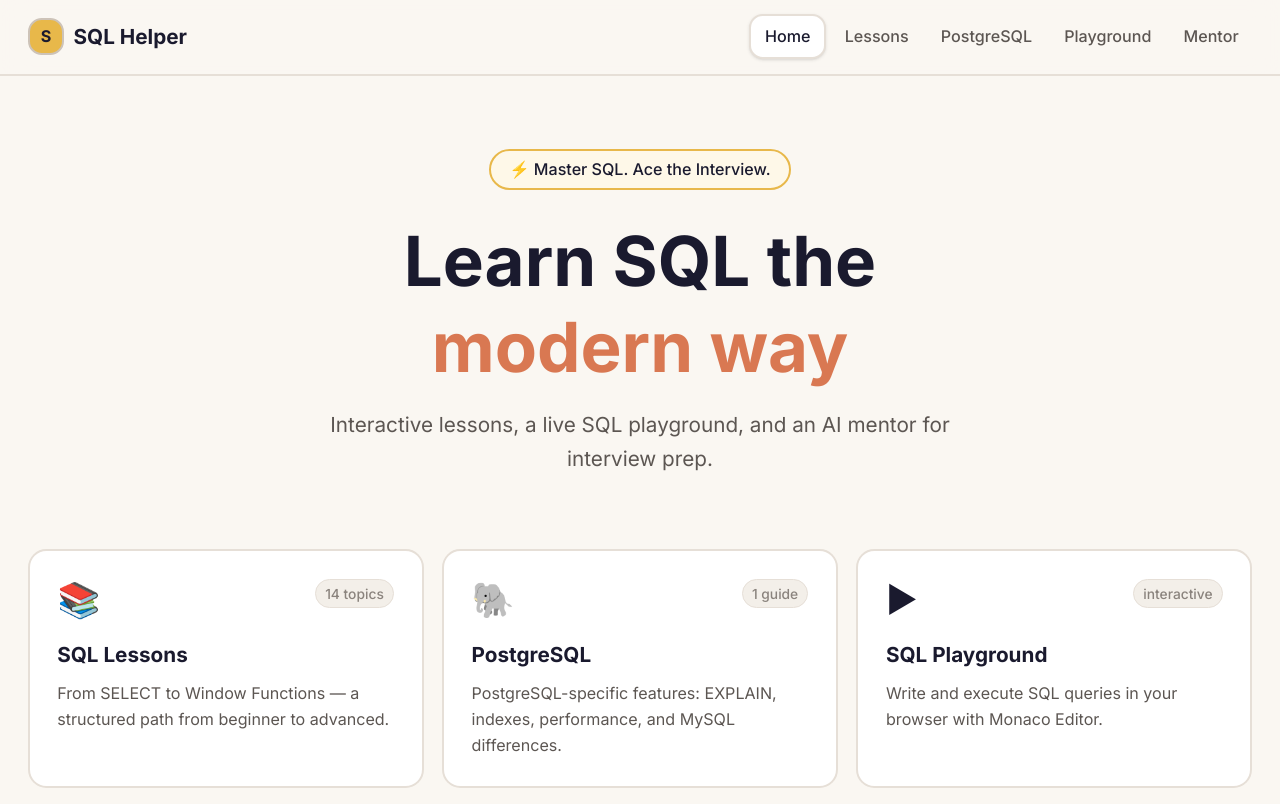
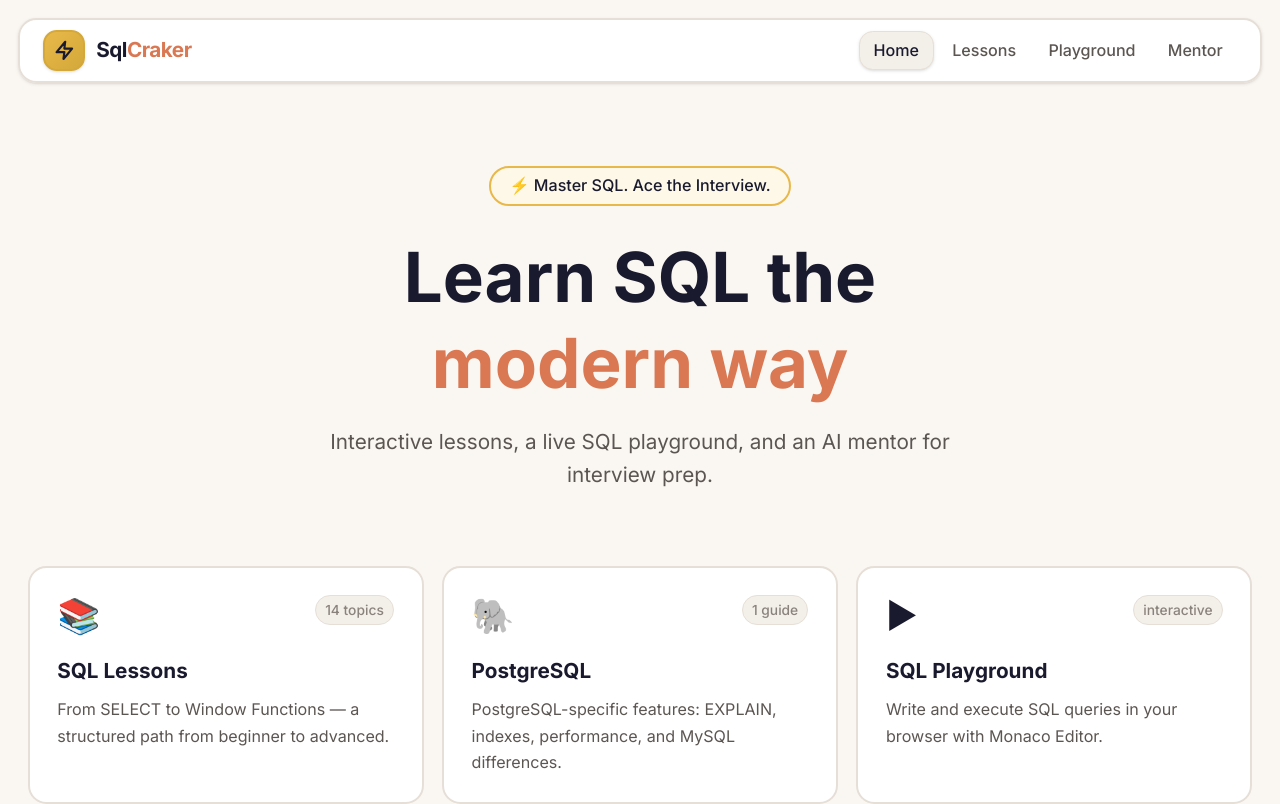
Before and after one commit to MuhammaddFouadd/Sql-Crack-Platform, a Next.js app: page / in a window 1280 px wide. Shown: the top 804 px of the page. Built offline with nearby package versions, Linux system fonts and the light colour scheme.

Commit message:
feat: rebrand to Sql Craker with logo and modern island navbar

```diff
--- a/src/components/Header.tsx
+++ b/src/components/Header.tsx
@@ -1,29 +1,33 @@
 'use client'
 
+// ── Site navigation header ──
 import Link from 'next/link'
 import { usePathname } from 'next/navigation'
 import { cn } from '@/lib/utils'
 
+// Nav link definitions (Home, Lessons, Playground, Mentor)
 const links = [
   { href: '/', label: 'Home' },
   { href: '/lessons', label: 'Lessons' },
-  { href: '/postgres', label: 'PostgreSQL' },
   { href: '/playground', label: 'Playground' },
   { href: '/chat', label: 'Mentor' },
 ]
 
 export default function Header() {
-  const pathname = usePathname()
+  const pathname = usePathname() // Current route, used to highlight active link
 
   return (
-    <header className="sticky top-0 z-50 bg-cream/90 backdrop-blur-md border-b-2 border-border">
-      <div className="max-w-6xl mx-auto px-6 h-16 flex items-center justify-between">
-        <Link href="/" className="flex items-center gap-2 group">
-          <div className="w-8 h-8 rounded-xl bg-yellow border-2 border-border-dark flex items-center justify-center text-sm font-bold text-text group-hover:scale-105 transition-transform">
-            S
+    <header className="pt-4 pb-2">
+      <div className="max-w-6xl mx-auto px-4">
+        <div className="bg-card/95 backdrop-blur-lg border-2 border-border rounded-2xl shadow-sm px-5 h-14 flex items-center justify-between">
+          <Link href="/" className="flex items-center gap-2.5 group">
+            <div className="w-9 h-9 rounded-xl bg-gradient-to-br from-yellow to-yellow-dark border-2 border-yellow-dark flex items-center justify-center shadow-sm group-hover:scale-105 transition-transform">
+              <svg width="18" height="18" viewBox="0 0 24 24" fill="none" stroke="currentColor" strokeWidth="2.5" strokeLinecap="round" strokeLinejoin="round" className="text-text">
+                <polygon points="13 2 3 14 12 14 11 22 21 10 12 10 13 2" />
+              </svg>
             </div>
-          <span className="font-bold text-lg text-text hidden sm:block">
-            SQL Helper
+            <span className="font-bold text-lg text-text tracking-tight">
+              Sql<span className="text-accent">Craker</span>
             </span>
           </Link>
 
@@ -37,10 +41,10 @@ export default function Header() {
                   key={link.href}
                   href={link.href}
                   className={cn(
-                  'px-3 py-2 rounded-xl text-sm font-medium transition-all duration-200',
+                    'px-3 py-1.5 rounded-xl text-sm font-medium transition-all duration-200',
                     isActive
-                    ? 'bg-card text-text shadow-sm border-2 border-border'
-                    : 'text-text-secondary hover:text-text hover:bg-card/50'
+                      ? 'bg-cream-dark text-text shadow-sm border border-border'
+                      : 'text-text-secondary hover:text-text hover:bg-cream-dark/50'
                   )}
                 >
                   {link.label}
@@ -49,6 +53,7 @@ export default function Header() {
             })}
           </nav>
         </div>
+      </div>
     </header>
   )
 }
```
Lines whose indentation alone changed are shown as unchanged.
